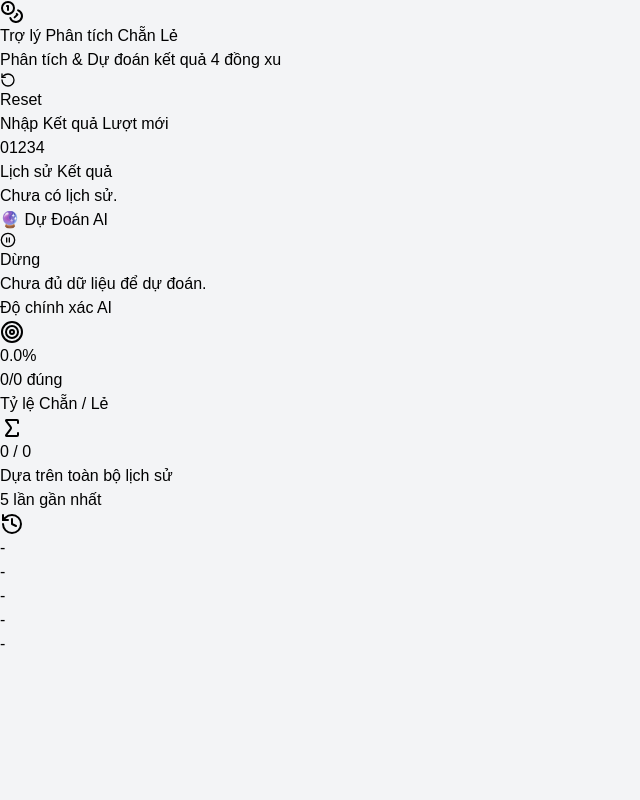
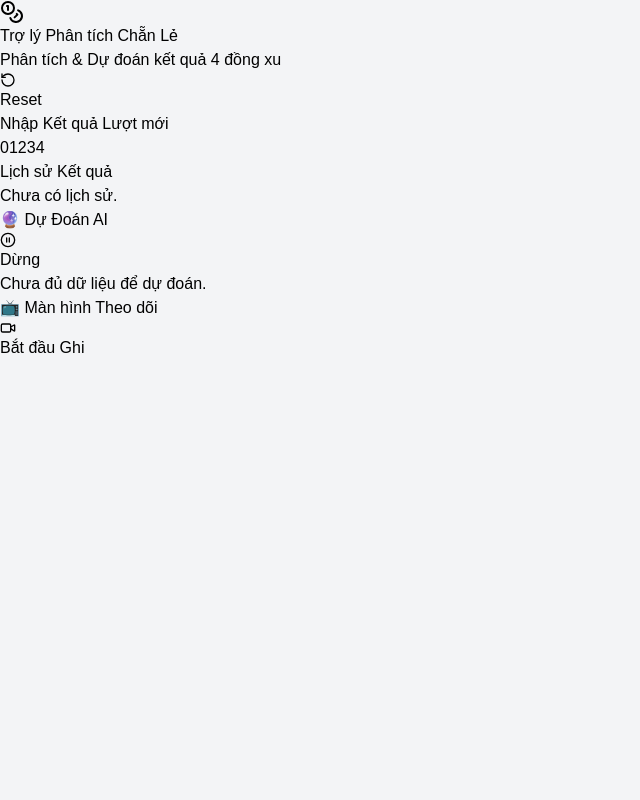
Before and after one commit to maxthan95/ung-dung-du-doan, a React (Vite) app: page / in a window 1280 px wide. Shown: the top 800 px of the page, without its empty margins (0-640 px from the left). Built offline with nearby package versions, Linux system fonts and the light colour scheme.

Commit message:
Final version: Chan Le with timer trigger

```diff
--- a/src/App.jsx
+++ b/src/App.jsx
@@ -1,11 +1,11 @@
 import React, { useState, useEffect, useMemo, useRef } from 'react';
 import { LineChart, Line, XAxis, YAxis, CartesianGrid, Tooltip, ResponsiveContainer, Legend } from 'recharts';
-import { Coins, Target, Sigma, History, PieChart, Link, ArrowRightLeft, Brain, CheckCircle, RotateCcw, TrendingUp, PlayCircle, PauseCircle } from 'lucide-react';
+import { Coins, Target, Sigma, History, PieChart, Link, ArrowRightLeft, Brain, CheckCircle, RotateCcw, TrendingUp, PlayCircle, PauseCircle, Video, VideoOff } from 'lucide-react';
 
 // --- HELPER COMPONENTS ---
 
 const Icon = ({ name, ...props }) => {
-    const icons = { Coins, Target, Sigma, History, PieChart, Link, ArrowRightLeft, Brain, CheckCircle, RotateCcw, TrendingUp, PlayCircle, PauseCircle };
+    const icons = { Coins, Target, Sigma, History, PieChart, Link, ArrowRightLeft, Brain, CheckCircle, RotateCcw, TrendingUp, PlayCircle, PauseCircle, Video, VideoOff };
     const LucideIcon = icons[name];
     return LucideIcon ? <LucideIcon {...props} /> : null;
 };
@@ -163,6 +163,44 @@ const HistoryDisplay = ({ results }) => {
                     </table>
                 ) : <div className="text-center text-gray-500 py-8">Chưa có lịch sử.</div>}
                 <div ref={endOfHistoryRef} />
+            </div>
+        </div>
+    );
+};
+
+
+// --- Vision Monitor Component (Simplified) ---
+const VisionMonitor = () => {
+    const videoRef = useRef(null);
+    const [isCapturing, setIsCapturing] = useState(false);
+    const [stream, setStream] = useState(null);
+
+    const startCapture = async () => {
+        try {
+            const mediaStream = await navigator.mediaDevices.getDisplayMedia({ video: { cursor: "never" }, audio: false });
+            setStream(mediaStream);
+            if (videoRef.current) videoRef.current.srcObject = mediaStream;
+            setIsCapturing(true);
+        } catch (err) { alert("Không thể bắt đầu ghi hình. Vui lòng cấp quyền."); }
+    };
+
+    const stopCapture = () => {
+        if (stream) stream.getTracks().forEach(track => track.stop());
+        setStream(null);
+        setIsCapturing(false);
+    };
+
+    return (
+        <div className="bg-white rounded-xl shadow-lg p-6 border-t-4 border-indigo-500">
+            <div className="flex items-center justify-between mb-4">
+                <h2 className="text-lg font-semibold text-indigo-800">📺 Màn hình Theo dõi</h2>
+                <button onClick={isCapturing ? stopCapture : startCapture} className={`flex items-center gap-2 px-3 py-2 rounded-lg text-sm font-medium text-white ${isCapturing ? 'bg-red-500 hover:bg-red-600' : 'bg-indigo-500 hover:bg-indigo-600'}`}>
+                    {isCapturing ? <Icon name="VideoOff" size={16} /> : <Icon name="Video" size={16} />}
+                    {isCapturing ? 'Dừng Ghi' : 'Bắt đầu Ghi'}
+                </button>
+            </div>
+            <div className="relative bg-gray-900 rounded-lg overflow-hidden w-full" style={{ paddingBottom: '56.25%' }}>
+                <video ref={videoRef} autoPlay muted className="absolute top-0 left-0 w-full h-full object-contain" />
             </div>
         </div>
     );
@@ -444,17 +482,9 @@ export default function App() {
 
           <div className="lg:col-span-1 space-y-6">
             <AIPredictionDisplay prediction={prediction} analysis={analysis} isAnalyzing={isAnalyzing} isPredictionRunning={isPredictionRunning} onTogglePrediction={() => setIsPredictionRunning(p => !p)} />
+            <VisionMonitor />
             <StatCard iconName="Target" title="Độ chính xác AI" value={`${accuracyStats.accuracy.toFixed(1)}%`} footer={`${accuracyStats.correct}/${accuracyStats.total} đúng`} color="border-green-500" />
             <StatCard iconName="Sigma" title="Tỷ lệ Chẵn / Lẻ" value={`${patterns.ratio?.chan || 0} / ${patterns.ratio?.le || 0}`} footer="Dựa trên toàn bộ lịch sử" color="border-purple-500" />
-            <StatCard iconName="History" title="5 lần gần nhất" value="" color="border-yellow-500">
-                <div className="flex items-center gap-2">
-                    {(patterns.recent && patterns.recent.length > 0 ? patterns.recent : Array(5).fill('-')).map((res, i) => (
-                        <div key={i} className={`w-8 h-8 rounded-full flex items-center justify-center font-bold text-sm ${res === 'Chẵn' ? 'bg-blue-500 text-white' : res === 'Lẻ' ? 'bg-orange-500 text-white' : 'bg-gray-200 text-gray-700'}`}>
-                            {res === 'Chẵn' ? 'C' : res === 'Lẻ' ? 'L' : '-'}
-                        </div>
-                    ))}
-                </div>
-            </StatCard>
           </div>
         </div>
       </div>
```
Also changed, not shown: 5 other files (tests, documents, lock files or other folders).
